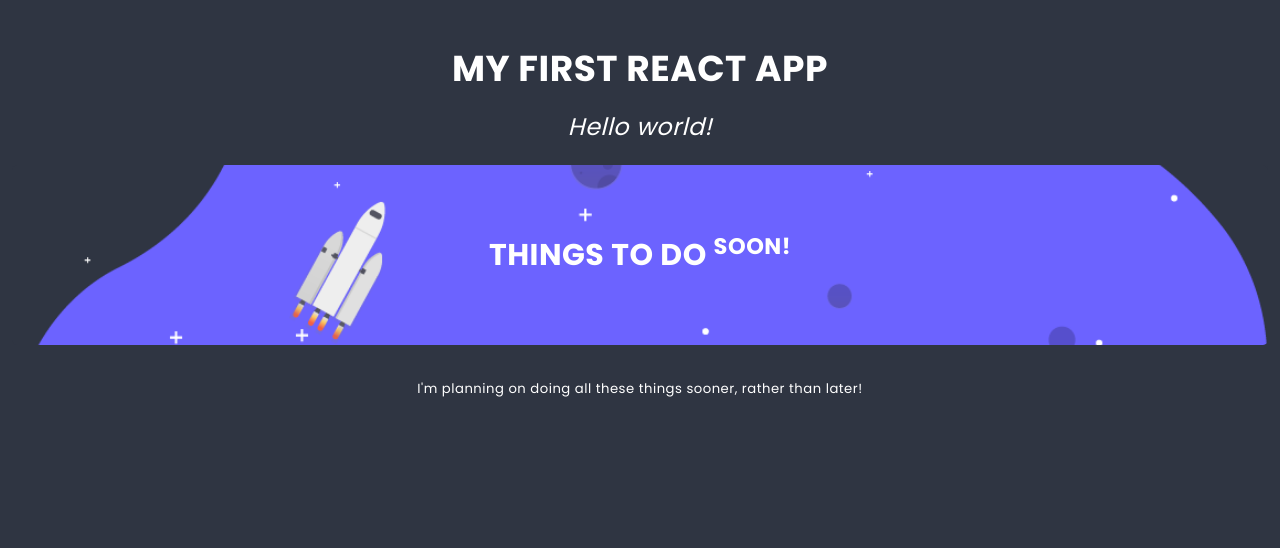
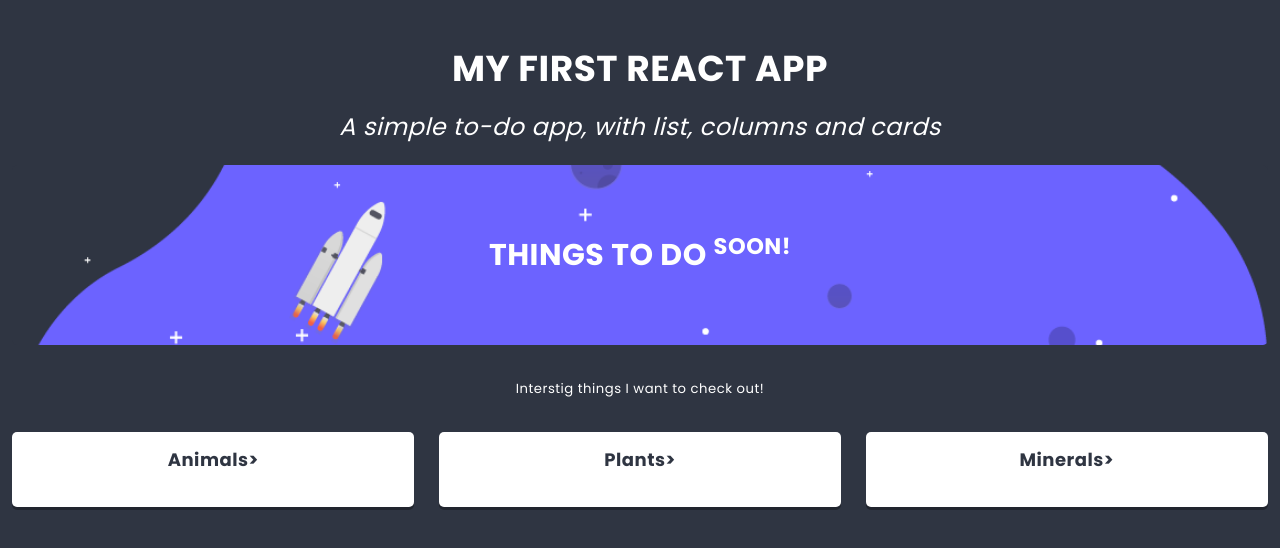
Before and after one commit to AsiaZmudziak/React.js, a React app: page / in a window 1280 px wide. Shown: the top 548 px of the page. Built offline with nearby package versions, Linux system fonts and the light colour scheme.

Commit message:
add image props and column component

```diff
--- a/src/components/App/App.js
+++ b/src/components/App/App.js
@@ -1,14 +1,15 @@
 import React from "react";
 import styles from "./App.scss";
 import List from "../List/List.js";
+
 class App extends React.Component {
   render() {
     return (
       <main className={styles.component}>
         <h1 className={styles.title}>My first React app</h1>
-        <h2 className={styles.subtitle}>Hello world!</h2>
-        <List title={['Things to do ', <sup>soon!</sup>]}>
-          <p>I'm planning on doing all these things sooner, rather than later!</p>
+        <h2 className={styles.subtitle}>A simple to-do app, with list, columns and cards</h2>
+        <List title={["Things to do ", <sup key="1">soon!</sup>]} image="../src/images/space.png">
+          <p>Interstig things I want to check out!</p>
         </List>
       </main>
     );
--- /dev/null
+++ b/src/components/Column/Column.js
@@ -0,0 +1,19 @@
+import React from "react";
+import styles from "./Column.scss";
+import PropTypes from "prop-types";
+
+class Column extends React.Component {
+  static propTypes = {
+    title: PropTypes.node.isRequired
+  };
+
+  render() {
+    return (
+      <section className={styles.component}>
+        <h3 className={styles.title}>{this.props.title}></h3>
+      </section>
+    );
+  }
+}
+
+export default Column;
--- a/src/components/Hero/Hero.js
+++ b/src/components/Hero/Hero.js
@@ -1,16 +1,16 @@
 import React from "react";
 import styles from "./Hero.scss";
 import PropTypes from "prop-types";
-
 const Hero = props => (
-    <header className={styles.component}>
-         <h2 className={styles.title}>{props.titleText}</h2>
-    <img className={styles.image} src="../src/images/space.png"></img>
+  <header className={styles.component}>
+    <h2 className={styles.title}>{props.titleText}</h2>
+    <img className={styles.image} src={props.imageImg}></img>
   </header>
 );
 
 Hero.propTypes = {
-  titleText: PropTypes.node.isRequired
-};
+    titleText: PropTypes.node.isRequired,
+    imageImg: PropTypes.string.isRequired
+  };
 
-export default Hero;
+  export default Hero;
--- a/src/components/List/List.js
+++ b/src/components/List/List.js
@@ -2,22 +2,28 @@ import React from "react";
 import styles from "./List.scss";
 import Hero from "../Hero/Hero.js";
 import PropTypes from "prop-types";
+import Column from "../Column/Column.js";
+
 
 class List extends React.Component {
   static propTypes = {
     title: PropTypes.node.isRequired,
+    image: PropTypes.string.isRequired,
     children: PropTypes.node
   };
-
   static defaultProps = {
     children: <p>I can do all the things!!!</p>
   };
-
   render() {
     return (
       <section className={styles.component}>
-         <Hero titleText={this.props.title} />
+        <Hero titleText={this.props.title} imageImg={this.props.image} />
         <div className={styles.description}>{this.props.children}</div>
+        <div className={styles.columns}>
+          <Column title='Animals' />
+          <Column title='Plants' />
+          <Column title='Minerals' />
+        </div>
       </section>
     );
   }
```
